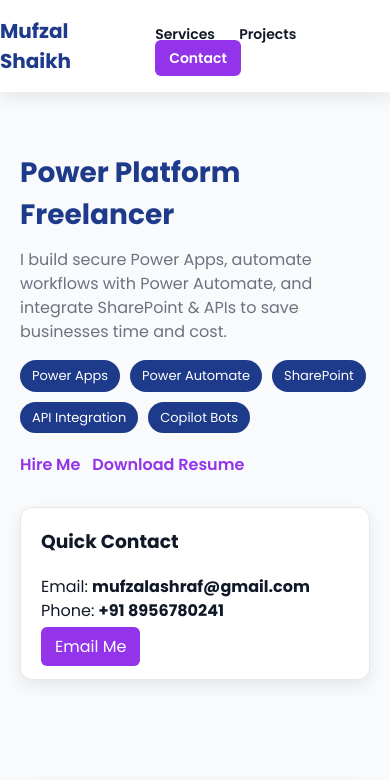
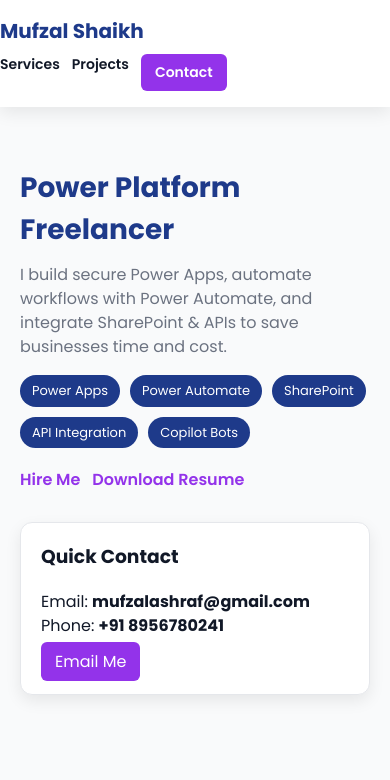
Before and after one commit to Mufzal-ppd/mufzal-portfolio, a plain HTML site: page index.html in a window 390 px wide. Shown: the top 780 px of the page. Drawn offline with Linux system fonts and the light colour scheme.

Commit message:
Update index.html

```diff
--- a/index.html
+++ b/index.html
@@ -55,6 +55,22 @@
 
     footer{padding:20px 0;text-align:center;font-size:13px;color:var(--muted)}
     @media(max-width:900px){.hero{grid-template-columns:1fr}}
+@media (max-width: 600px) {
+  .nav {
+    flex-direction: column;
+    align-items: flex-start;
+  }
+  nav {
+    display: flex;
+    gap: 12px;
+    flex-wrap: wrap;
+    margin-top: 8px;
+  }
+  nav a {
+    margin-left: 0 !important;
+  }
+}
+
   </style>
 </head>
 <body>
@@ -83,7 +99,7 @@
         </div>
         <div class="actions">
           <a href="#contact" class="cta">Hire Me</a>
-          <a href="assets/Mufzal_CV_2025.pdf" download="Mufzal_CV_2025.pdf">Download Resume</a>
+          <a href="assets/Mufzal_Shaikh_CV.pdf" download="Mufzal_Shaikh_CV.pdf">Download Resume</a>
         </div>
       </div>
       <div class="contact-box">
```
